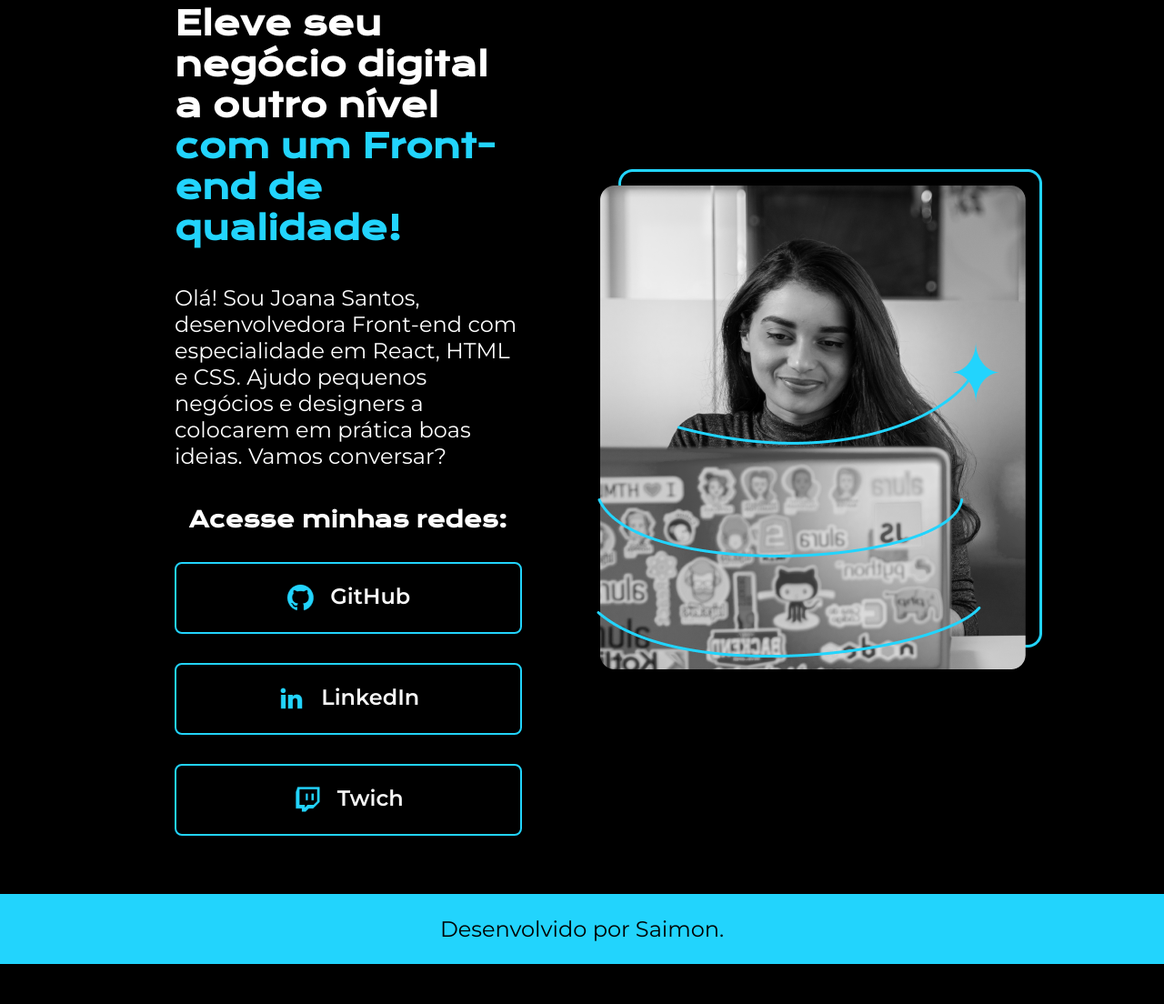
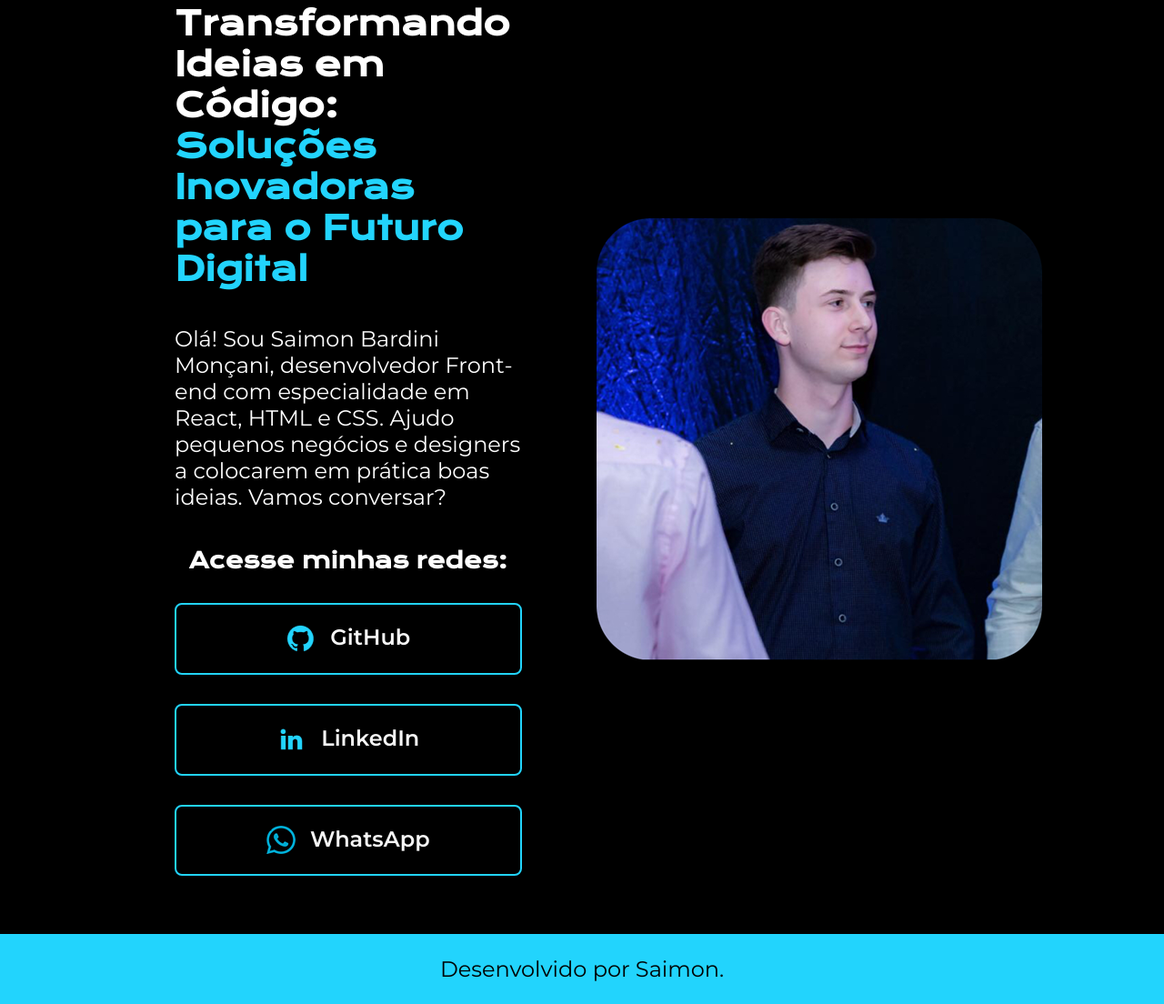
Before and after one commit to SaimonM/portfolio-alura-curso, a plain HTML site: page index.html in a window 1280 px wide. Shown: the part 116-1220 px from the top of the page at 91% size. Before the commit the page ends 1176 px from the top, so only its background shows below. Drawn offline with nearby package versions, Linux system fonts and the light colour scheme.

Commit message:
Atualização portifólio

```diff
--- a/index.html
+++ b/index.html
@@ -19,11 +19,11 @@
         </header>
         <main class="apresentacao"> <!--declara os elementos principais do projeto-->
             <section class="apresentacao__conteudo"> <!--organização por seções-->
-                <h1 class="apresentacao__conteudo__titulo">Eleve seu negócio digital a outro nível <strong class="titulo-destaque">com um Front-end de qualidade!</strong><!--strong colocar texto em negrito--></h1>
-                <p class="apresentacao__conteudo__texto">Olá! Sou Joana Santos, desenvolvedora Front-end com especialidade em <span>React, HTML e CSS.</span> Ajudo pequenos negócios e designers a colocarem em prática boas ideias. Vamos conversar?</p>
+                <h1 class="apresentacao__conteudo__titulo">Transformando Ideias em Código: <strong class="titulo-destaque">Soluções Inovadoras para o Futuro Digital</strong><!--strong colocar texto em negrito--></h1>
+                <p class="apresentacao__conteudo__texto">Olá! Sou Saimon Bardini Monçani, desenvolvedor Front-end com especialidade em <span>React, HTML e CSS.</span> Ajudo pequenos negócios e designers a colocarem em prática boas ideias. Vamos conversar?</p>
                 <div class="apresentacao__links">
                     <h2 class="apresentacao__links__subtitulo">Acesse minhas redes:</h2>
-                    <a class="apresentacao__links__link" href="https://github.com/SaimonM">
+                    <a class="apresentacao__links__link" href="https://github.com/Saimonmcn">
                         <img src="/assets/github.png">
                         GitHub
                     </a> <!--criar ancora, botão clicável-->
@@ -31,13 +31,13 @@
                         <img src="/assets/linkedin.png">
                         LinkedIn
                     </a> <!--criar ancora, botão clicável-->
-                    <a class="apresentacao__links__link" href="https://www.twitch.tv/saimonbardini">
-                        <img src="/assets/twitch.png">
-                        Twich
+                    <a class="apresentacao__links__link" href="https://api.whatsapp.com/send/?phone=5548991061782">
+                        <img src="/assets/whatsapp.png">
+                        WhatsApp
                     </a> <!--criar ancora, botão clicável-->
                 </div>
             </section>
-            <img src="/assets/Imagem.png" alt="Mulher programando">
+            <img src="/assets/saimon.png" alt="Mulher programando">
         </main>
         <footer class="rodape">
             <p>Desenvolvido por Saimon.</p>
```
Also changed, not shown: about.html (+4 -3 lines), assets/whatsapp.png (added).
